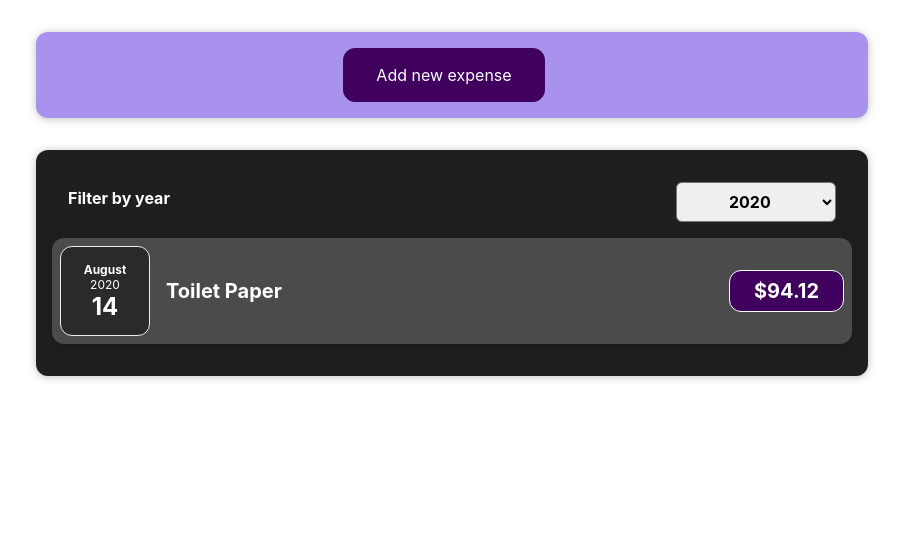
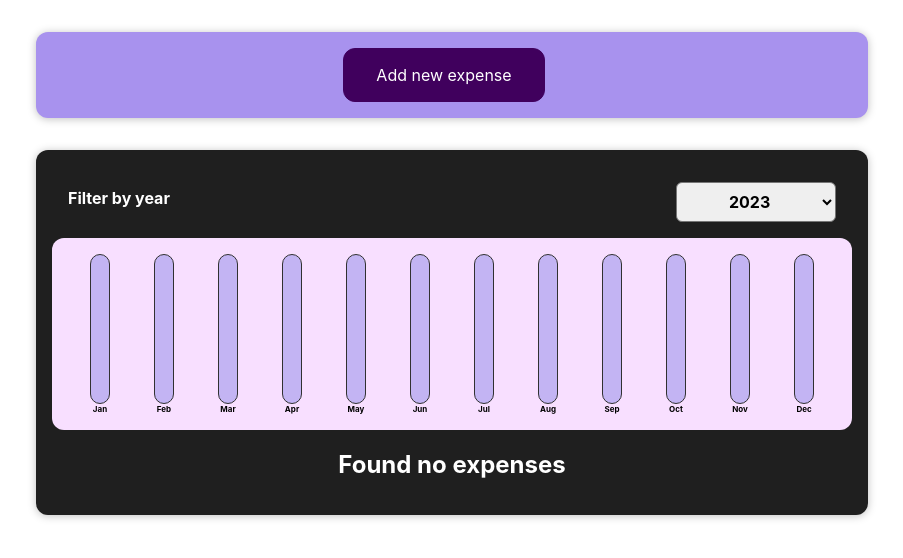
Before and after one commit to IvanVasiunin/expense_tracker, a React (Create React App) app: page / in a window 1280 px wide. Shown: the top 558 px of the page, without its empty margins (188-1091 px from the left). Built offline with nearby package versions, Linux system fonts and the light colour scheme.

Commit message:
chart added

```diff
--- /dev/null
+++ b/src/components/Chart/Chart.css
@@ -0,0 +1,9 @@
+.chart {
+  padding: 1rem;
+  border-radius: 12px;
+  background-color: #f8dfff;
+  text-align: center;
+  display: flex;
+  justify-content: space-around;
+  height: 10rem;
+}
--- /dev/null
+++ b/src/components/Chart/Chart.jsx
@@ -0,0 +1,21 @@
+import './Chart.css';
+import ChartBar from 'components/ChartBar/CharBar';
+
+const Chart = props => {
+  const totalMaximum = props.dataPoints.reduce((max, item) => Math.max(max, item.value), 0);
+
+  return (
+    <div className="chart">
+      {props.dataPoints.map(dataPoint => (
+        <ChartBar
+          key={dataPoint.label}
+          value={dataPoint.value}
+          maxValue={totalMaximum}
+          label={dataPoint.label}
+        />
+      ))}
+    </div>
+  );
+};
+
+export default Chart;
--- /dev/null
+++ b/src/components/ChartBar/CharBar.jsx
@@ -0,0 +1,23 @@
+import './ChartBar.css';
+
+const ChartBar = (props) => {
+  let barFillHeight = '0%';
+
+  if(props.maxValue > 0) {
+    barFillHeight = Math.round((props.value / props.maxValue) * 100) + '%'
+  }
+
+  return (
+    <div className="chart-bar">
+      <div className="chart-bar__inner">
+        <div className="chart-bar__fill" style={{height: barFillHeight}}></div>
+        <div className="chart-bar__value" >
+          {props.value !== 0 ? props.value + '$' : ''}
+        </div>
+      </div>
+      <div className="chart-bar__label">{props.label}</div>
+    </div>
+  );
+};
+
+export default ChartBar;
--- /dev/null
+++ b/src/components/ChartBar/ChartBar.css
@@ -0,0 +1,40 @@
+.chart-bar {
+  height: 100%;
+  display: flex;
+  flex-direction: column;
+  align-items: center;
+  width: 1.1rem;
+  position: relative;
+}
+
+.chart-bar__inner {
+  height: 100%;
+  width: 100%;
+  border: 1px solid #313131;
+  border-radius: 12px;
+  background-color: #c3b4f3;
+  overflow: hidden;
+  display: flex;
+  flex-direction: column;
+  justify-content: flex-end;
+}
+
+.chart-bar__fill {
+  background-color: #4826b9;
+  width: 100%;
+  transition: all 0.3s ease-out;
+}
+
+.chart-bar__label {
+  font-weight: bold;
+  font-size: 0.5rem;
+  text-align: center;
+}
+
+.chart-bar__value {
+  position: absolute;
+  writing-mode: vertical-lr;
+  transform: rotate(180deg);
+  height: 100%;
+  width: 100%;
+}
--- a/src/components/ExpenseForm/ExpenseForm.jsx
+++ b/src/components/ExpenseForm/ExpenseForm.jsx
@@ -23,7 +23,7 @@
 
     const expenseData = {
       title: enteredTitle,
-      amount: enteredAmount,
+      amount: +enteredAmount,
       date: new Date(enteredDate)
     }
 
--- a/src/components/Expenses/Expenses.jsx
+++ b/src/components/Expenses/Expenses.jsx
@@ -3,9 +3,10 @@
 import Card from 'components/Card/Card';
 import ExpenseFilter from 'components/ExpenseFilter/ExpenseFilter';
 import ExpensesList from 'components/ExpensesList/ExpensesList';
+import ExpensesChart from 'components/ExpensesChart/ExpensesChart';
 
 const Expenses = props => {
-  const [filteredYear, setFilteredYear] = useState('2020');
+  const [filteredYear, setFilteredYear] = useState('2023');
 
   const yearChangeHandler = val => {
     setFilteredYear(val);
@@ -21,6 +22,7 @@
         selectedYear={filteredYear}
         onChangeYear={yearChangeHandler}
       />
+      <ExpensesChart expenses={filteredExpenses}/>
       <ExpensesList items={filteredExpenses}/>
     </Card>
   );
--- /dev/null
+++ b/src/components/ExpensesChart/ExpensesChart.jsx
@@ -0,0 +1,27 @@
+import Chart from 'components/Chart/Chart';
+
+const ExpensesChart = props => {
+  const charDataPoints = [
+    { label: 'Jan', value: 0 },
+    { label: 'Feb', value: 0 },
+    { label: 'Mar', value: 0 },
+    { label: 'Apr', value: 0 },
+    { label: 'May', value: 0 },
+    { label: 'Jun', value: 0 },
+    { label: 'Jul', value: 0 },
+    { label: 'Aug', value: 0 },
+    { label: 'Sep', value: 0 },
+    { label: 'Oct', value: 0 },
+    { label: 'Nov', value: 0 },
+    { label: 'Dec', value: 0 },
+  ];
+
+  for(let item of props.expenses) {
+    const expenseMonth = item.date.getMonth();
+    charDataPoints[expenseMonth].value += item.amount;
+  }
+
+  return <Chart dataPoints={charDataPoints} />;
+};
+
+export default ExpensesChart;
```
